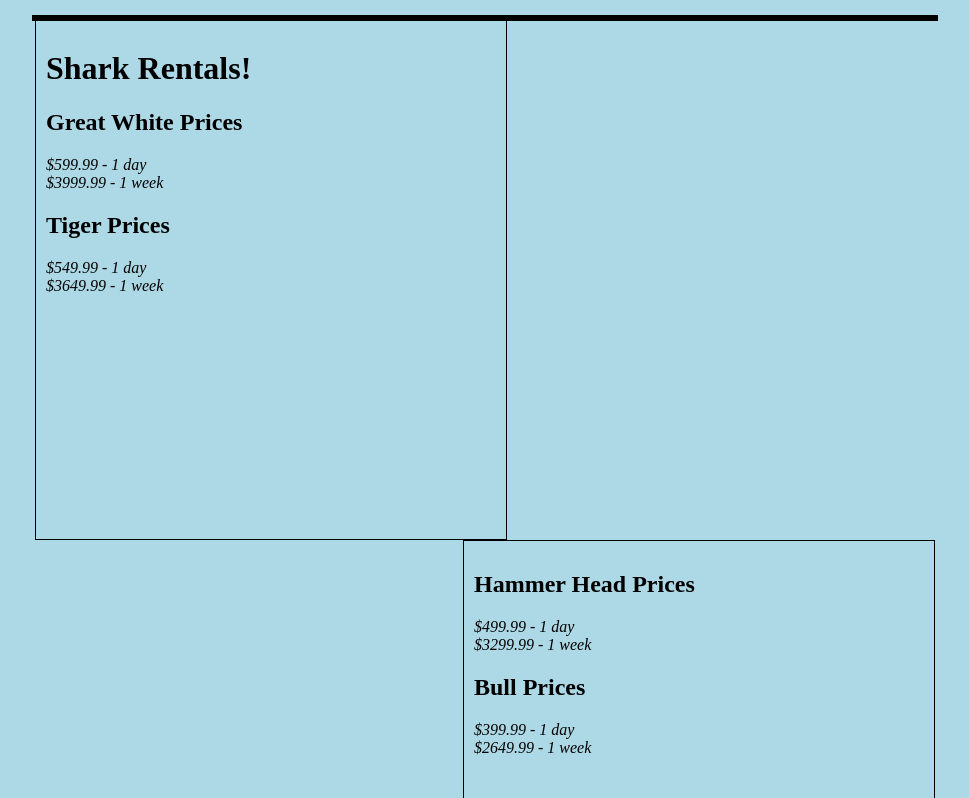
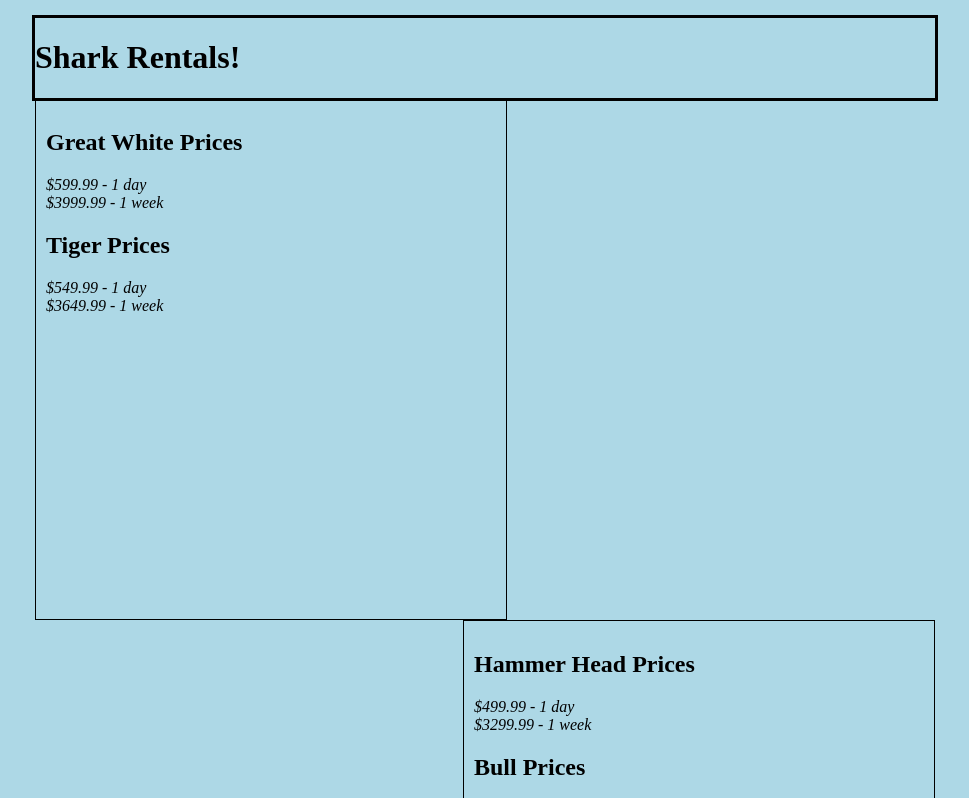
Before and after one commit to jsmith1234567/site-mod, a plain HTML site: page rental.html in a window 1280 px wide. Shown: the top 798 px of the page, without its empty margins (155-1124 px from the left). Drawn offline with Linux system fonts and the light colour scheme.

Commit message:
Update rental.html

```diff
--- a/rental.html
+++ b/rental.html
@@ -7,16 +7,15 @@
         <title>Jake's Shark Shoppe Rentals Page</title>
         <meta name="description" content="A large aquarium that doubles as a pet store!"> <meta name="keywords" content="Jake, Jake's, Shark, Shoppe, Shopping, Aquarium, Pet, Fish, Rentals">
 
-		<!--this changes the background color to blue-->
-		<body style="background-color:LightBlue;">
-
+		<!--links the css doc to this html document-->
 		<link rel="stylesheet" type="text/css" href="main.css" />
 	</head>
 
-	<body>
+		<header>
+		<h1> Shark Rentals! </h1>
+		</header>
+
 			<main>
-		<h1> Shark Rentals! </h1>
-
 				<h2> Great White Prices</h2>
 					<p id="border">
 					<em>$599.99 - 1 day<br>$3999.99 - 1 week</em>
@@ -25,6 +24,7 @@
 					<p id="border">
 					<em>$549.99 - 1 day<br>$3649.99 - 1 week</em>
 			</main>
+
 			<aside>
 				<h2> Hammer Head Prices </h2>
 					<p id="border">
```
Lines whose indentation alone changed are shown as unchanged.
